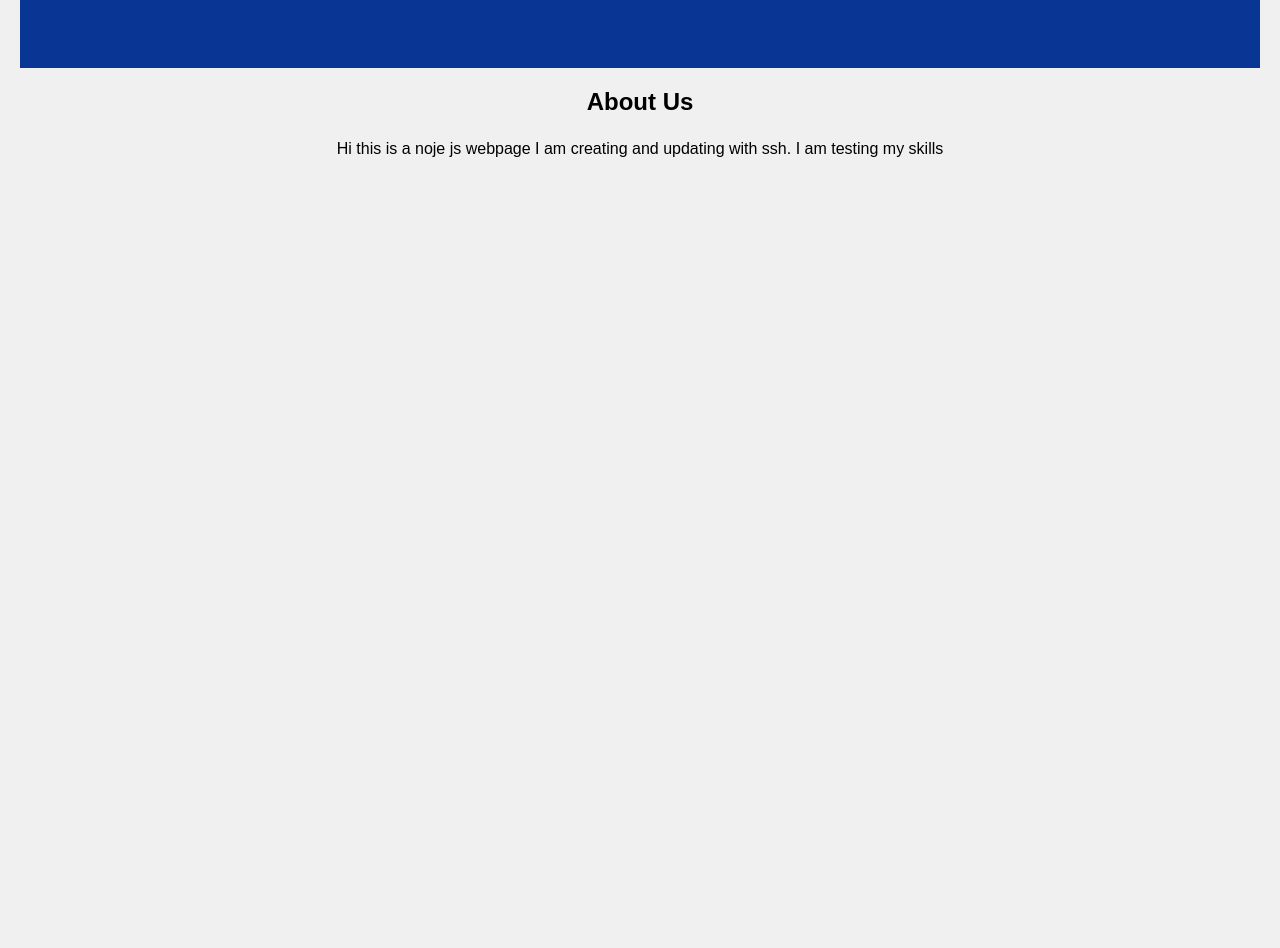
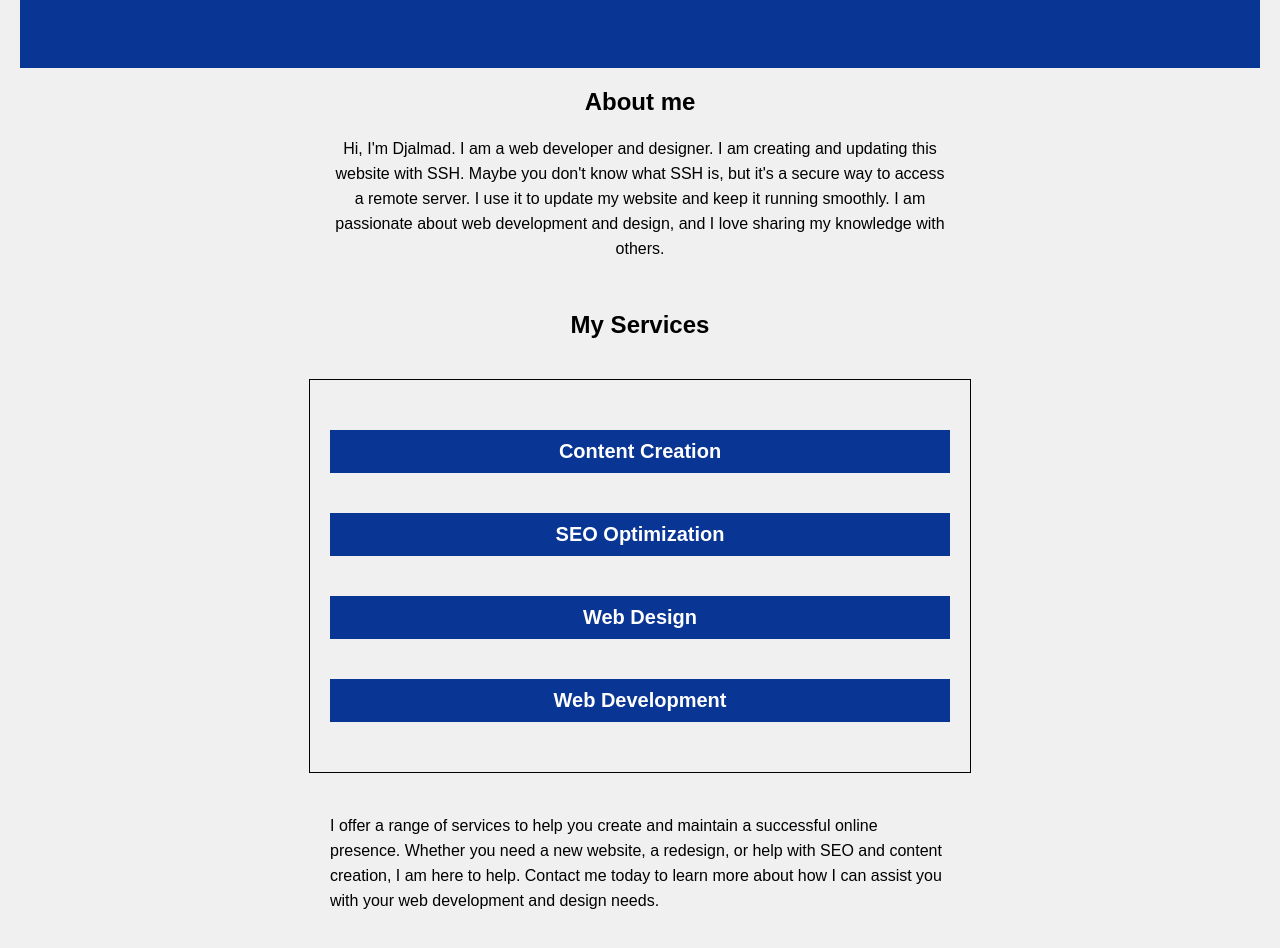
Before and after one commit to djalma-clound/fterminal, a website: page public/index.html in a window 1280 px wide. Shown: the part 360-1308 px from the top of the page. Before the commit the page ends 800 px from the top, so only its background shows below. Drawn offline with Linux system fonts and the light colour scheme.

Commit message:
adding  services area

```diff
--- a/public/index.html
+++ b/public/index.html
@@ -26,12 +26,31 @@
     <section id="hero">
         <h1> </h1>
         <p>Do not be lost in the world of web development!</p>
-        <a href="https://djalmad.com" class="btn">Learn More</a>
+        <a href="https://djalmad.com" class="btn" target="_blank">Learn More</a>
     </section>
     <section class="about">
-        <h2>About Us</h2>
-        <p>Hi this is a noje js webpage I am creating and updating with ssh. I am testing my skills</p>
+        <h2>About me</h2>
+        <p>Hi, I'm Djalmad. I am a web developer and designer. I am creating and updating this website with SSH. Maybe you don't
+know what SSH is, but it's a secure way to access a remote server. I use it to update my website and keep it running smoothly. I
+am passionate about web development and design, and I love sharing my knowledge with others.
+        </p>
     </section>
+
+    <!-- more section -->
+     <section class="services">
+        <h2>My Services</h2>
+        <ul>
+            <li>Web Development</li>
+            <li>Web Design</li>
+            <li>SEO Optimization</li>
+            <li>Content Creation</li>
+        </ul>
+          <p>
+I offer a range of services to help you create and maintain a successful online presence. Whether you need a new website, a
+redesign, or help with SEO and content creation, I am here to help. Contact me today to learn more about how I can assist you
+with your web development and design needs.
+          </p>
+     </section>
     <script src="script.js"></script>
 </body>
 </html>
--- a/public/style.css
+++ b/public/style.css
@@ -86,7 +86,38 @@ header label {
 line-height: 25px;
    margin: 0 auto;
 }
-
+section{
+    margin: 50px 20px;
+}
+.services h2{
+text-align: center;
+}
+section ul{
+    display: flex;
+    flex-direction: column-reverse;
+    justify-content: center;
+    border: 1px solid black;
+    text-align: center;
+    width: 50%;
+    padding: 50px 20px;
+    gap: 40px;
+    margin: 0 auto;
+    margin-top: 40px;
+    margin-bottom: 40px;
+}
+section ul li{
+    list-style-type: none;
+    font-size: 20px;
+    font-weight: 600;
+    background-color: rgb(9, 53, 148);
+    color: white;
+    padding: 10px;
+}
+section p{
+      width: 50%;
+line-height: 25px;
+   margin: 0 auto;
+}
 @media screen and (max-width:720px) {
     #menu{
         position: absolute;
@@ -157,4 +188,10 @@ line-height: 25px;
     .about p{
         width: 90%;
     }
+    section{
+        display: flex;
+        flex-direction: column;
+        gap: 20px;
+    text-align: center;
+    }
 }
```
